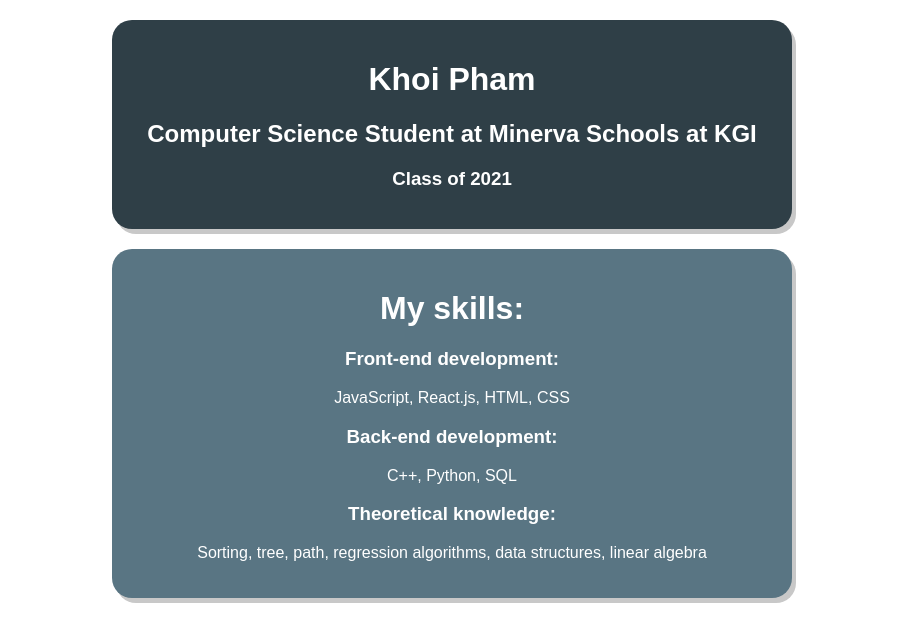
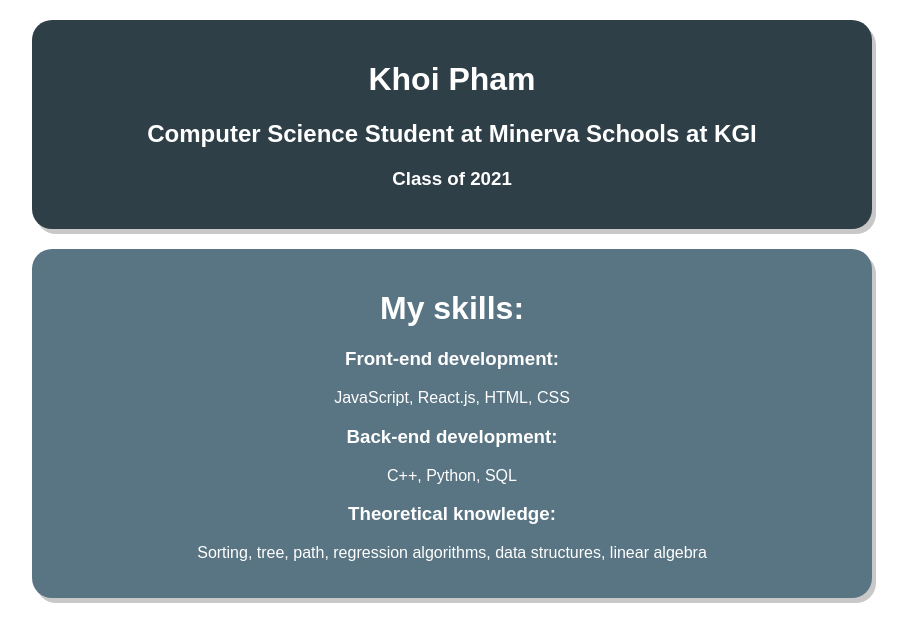
Before and after one commit to Munchic/about-me, a React app: page / in a window 1280 px wide. Shown: the whole page, without its empty margins (188-1095 px from the left). Built offline with nearby package versions, Linux system fonts and the light colour scheme.

Commit message:
Added scaling

```diff
--- a/public/index.html
+++ b/public/index.html
@@ -19,7 +19,7 @@
       work correctly both with client-side routing and a non-root public URL.
       Learn how to configure a non-root public URL by running `npm run build`.
     -->
-    <title>React App</title>
+    <title>About Me</title>
   </head>
   <body>
     <noscript>
--- a/src/containers/App.css
+++ b/src/containers/App.css
@@ -1,28 +1,10 @@
 .App {
   text-align: center;
-}
-
-.App-header {
-  width: 50%;
-  margin: auto;
-  margin-top: 20px;
-  border-radius: 20px;
-  box-shadow: 4px 5px rgb(200, 200, 200);
-  background-color: rgb(47, 63, 71);
-  padding: 20px;
-  color: white;
-}
-
-.App-title {
-  font-size: 1.5em;
-}
-
-.App-intro {
-  font-size: large;
+  background-image: image()
 }
 
 .Card {
-  width: 50%;
+  width: 80%;
   margin: auto;
   margin-top: 20px;
   border-radius: 20px;
@@ -31,3 +13,9 @@
   padding: 20px;
   color: white;
 }
+
+@media (min-width: 1000px) {
+  .Card {
+    width: 800px;
+  }
+}
--- a/src/containers/App.js
+++ b/src/containers/App.js
@@ -2,14 +2,24 @@
 import './App.css';
 
 class App extends Component {
+  state = {
+
+  }
+
+  styles = {
+    header: {
+      backgroundColor: 'rgb(47, 63, 71)'
+    }
+  }
+
   render() {
     return (
       <div className="App">
-        <header className="App-header">
+        <div className="Card" style={{backgroundColor: 'rgb(47, 63, 71)'}}>
           <h1>Khoi Pham</h1>
           <h2>Computer Science Student at Minerva Schools at KGI</h2>
           <h3>Class of 2021</h3>
-        </header>
+        </div>
         <div className="Card">
           <h1>My skills:</h1>
           <h3>Front-end development:</h3>
```
Also changed, not shown: build/asset-manifest.json, build/index.html, build/service-worker.js, 4 other files.
